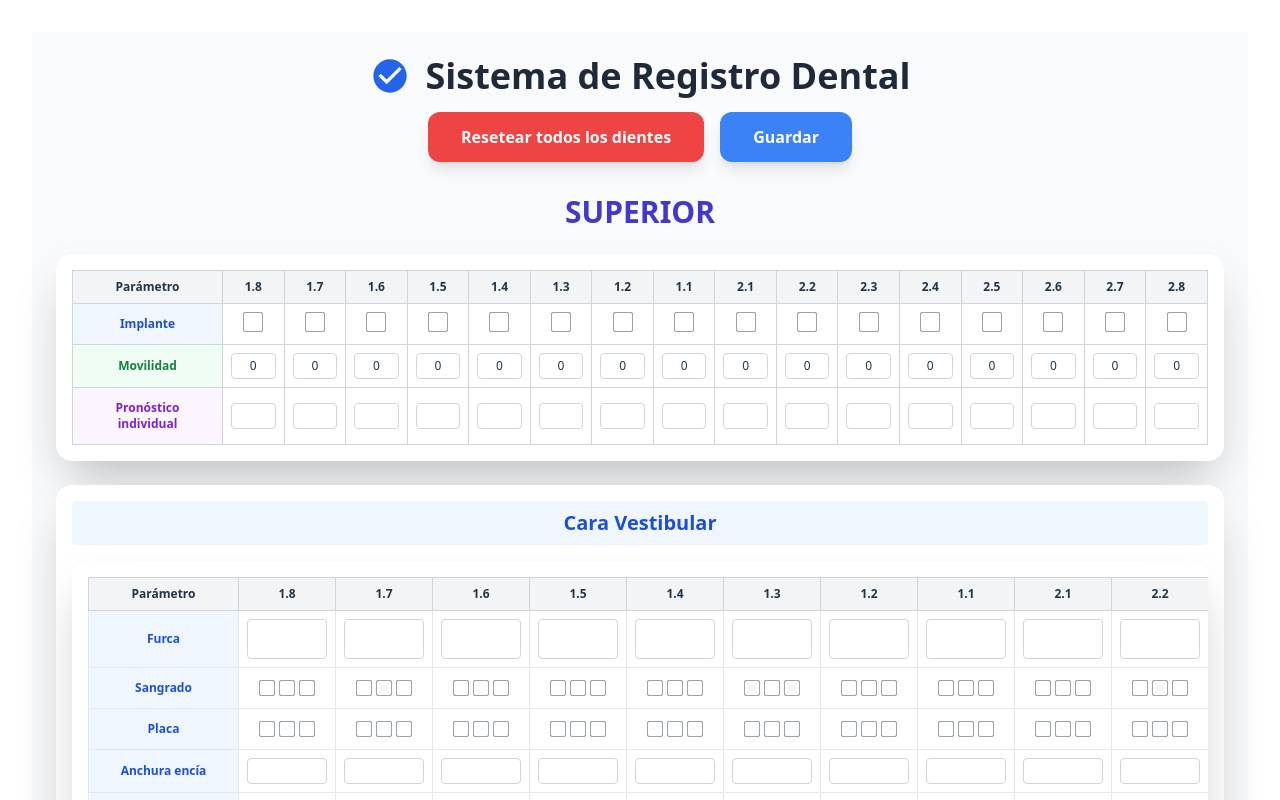
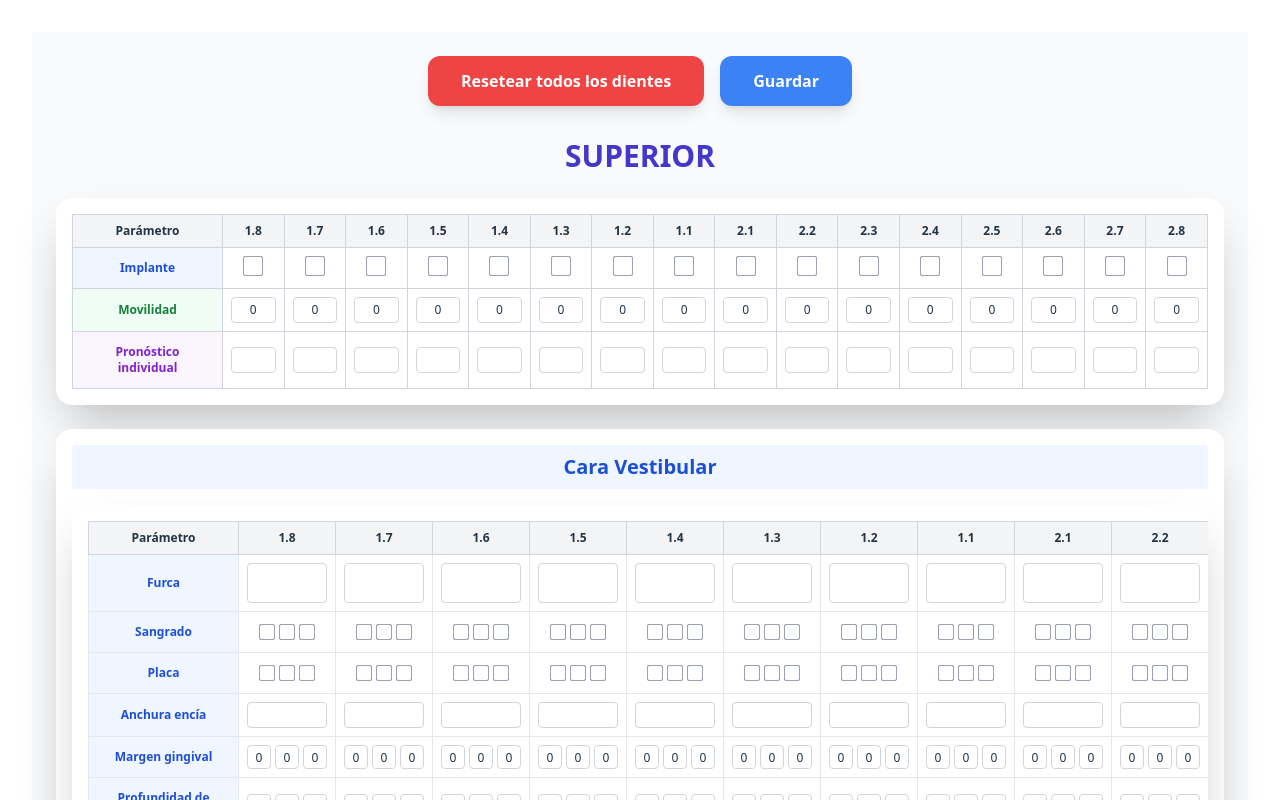
Before and after one commit to roand-hq/periodonto-omega, a React (Vite) app: page / in a window 1280 px wide. Shown: the top 800 px of the page. Built offline with nearby package versions, Linux system fonts and the light colour scheme.

Commit message:
h1 eliminado

```diff
--- a/package.json
+++ b/package.json
@@ -1,6 +1,6 @@
 {
   "name": "periodonto-omega",
-  "version": "1.7.0",
+  "version": "1.7.1",
   "description": "Componente de periodontograma, hecho por Rodrigo Hurtado",
   "author": "Rodrigo Hurtado",
   "files":[
--- a/src/Components/tabla.jsx
+++ b/src/Components/tabla.jsx
@@ -552,16 +552,7 @@ export default function TablaDientes({savedState, onSave}) {
     <div className="p-6 bg-[#f9fafb] min-h-screen">
       <div className="max-w-full mx-auto">
         <div className="text-center mb-8">
-          <h1 className="text-4xl font-bold text-gray-800 mb-4 flex items-center justify-center gap-4">
-            <svg
-              className="w-10 h-10 text-blue-600"
-              fill="currentColor"
-              viewBox="0 0 24 24"
-            >
-              <path d="M12 2C6.48 2 2 6.48 2 12s4.48 10 10 10 10-4.48 10-10S17.52 2 12 2zm-2 15l-5-5 1.41-1.41L10 14.17l7.59-7.59L19 8l-9 9z" />
-            </svg>
-            Sistema de Registro Dental
-          </h1>
+
           <button
             onClick={resetearDientes}
             className="bg-red-500 hover:bg-red-600 text-white px-8 py-3 rounded-xl font-semibold transition-all duration-200 transform hover:scale-105 shadow-lg hover:shadow-xl"
```
Also changed, not shown: 3 other files (tests, documents, lock files or other folders).
